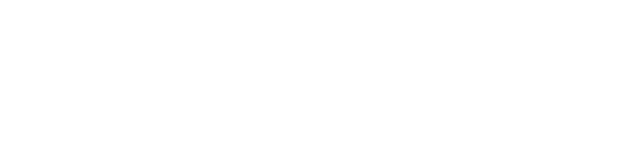
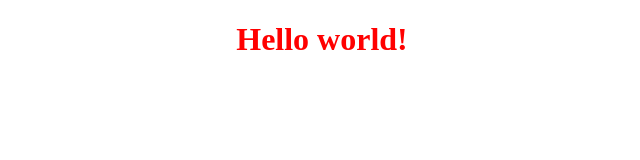
Before and after one commit to shimansky/FinalHomeWorkProject, a plain HTML site: page Index.html in a window 1280 px wide. Shown: the whole page, without its empty margins (318-958 px from the left). Drawn offline with Linux system fonts and the light colour scheme.

Commit message:
Updated: html - new tags; css - new style elements;

```diff
--- a/Index.html
+++ b/Index.html
@@ -6,6 +6,7 @@
     <link rel="stylesheet" type="text/css" href="style.css">
 </head>
 <body>
+<h1>Hello world!</h1>
 
 
 <script src="script.js" ></script>
--- a/style.css
+++ b/style.css
@@ -0,0 +1,7 @@
+body{
+    text-align: center;
+}
+h1{
+    color: red;
+
+}
```
